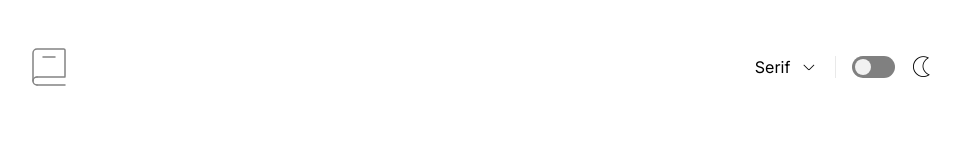
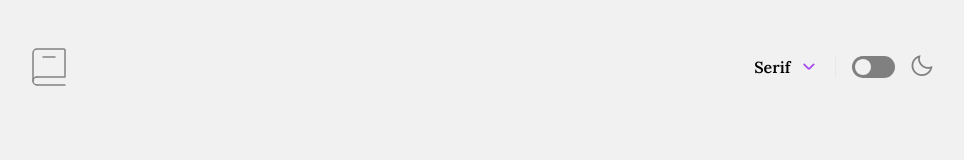
Before and after one commit to edumoreiira/Dictionary, an Angular app: page / in a window 1280 px wide. Shown: the top 160 px of the page, without its empty margins (158-1122 px from the left). Built offline with nearby package versions, Linux system fonts and the light colour scheme.

Commit message:
create switch theme/font function

```diff
--- a/src/app/app.component.html
+++ b/src/app/app.component.html
@@ -1,3 +1,3 @@
-<div class="light-theme sans-serif">
-  <app-navbar/>
+<div [ngClass]="{'light-theme': !darkTheme, 'dark-theme' : darkTheme}" class="{{selectedFont}} content">
+  <app-navbar (themeChanged)="onThemeChange($event)" (fontChanged)="onFontChange($event)" />
 </div>
--- a/src/app/app.component.scss
+++ b/src/app/app.component.scss
@@ -0,0 +1,10 @@
+*{
+    transition: background-color 150ms ease-in-out, color 150ms ease-in-out;
+}
+
+.content{
+    color: var(--text-color);
+    background-color: var(--bg-color);
+    height: 100vh;
+    overflow: hidden;
+}
--- a/src/app/app.component.ts
+++ b/src/app/app.component.ts
@@ -1,14 +1,26 @@
 import { Component } from '@angular/core';
 import { RouterOutlet } from '@angular/router';
 import { NavbarComponent } from './components/navbar/navbar.component';
+import { CommonModule } from '@angular/common';
 
 @Component({
   selector: 'app-root',
   standalone: true,
-  imports: [RouterOutlet, NavbarComponent],
+  imports: [RouterOutlet, NavbarComponent, CommonModule],
   templateUrl: './app.component.html',
   styleUrl: './app.component.scss'
 })
 export class AppComponent {
   title = 'Dictionary';
+
+  selectedFont: string = 'Serif';
+  darkTheme: boolean = false;
+
+  onFontChange(font: string){
+    this.selectedFont = font;
+  }
+
+  onThemeChange(theme: boolean){
+    this.darkTheme = theme;
+  }
 }
--- a/src/app/components/navbar/navbar.component.html
+++ b/src/app/components/navbar/navbar.component.html
@@ -3,21 +3,21 @@
 
     <div class="config">
         <div class="change-font" (click)="toggleFont($event)">
-            <span class="current-font">Serif</span>
-            <i class="fi fi-ts-angle-small-down arrow-down"></i>
+            <span class="current-font" [@fadeInOut]="fadeInOutState">{{selectedFont}}</span>
+            <i class="fi fi-ss-angle-small-down arrow-down"></i>
             <div *ngIf="isFontOpen" @slideUpDown class="font-list fl">
-                <span class="serif-font fl">Serif</span>
-                <span class="sans-seriffont fl">Sans Serif</span>
-                <span class="mono-font fl">Mono</span>
+                <span [ngClass]="{'selected' : selectedFont === 'Serif'}" (click)="changeFont('Serif')" class="serif-font fl">Serif</span>
+                <span [ngClass]="{'selected' : selectedFont === 'Sans-Serif'}" (click)="changeFont('Sans-Serif')"  class="sans-serif-font fl">Sans Serif</span>
+                <span [ngClass]="{'selected' : selectedFont === 'Mono'}" (click)="changeFont('Mono')" class="mono-font fl">Mono</span>
             </div>
         </div>
         <div class="v-separator"></div>
         <div class="switch-theme">
             <label class="switch">
-                <input type="checkbox">
+                <input type="checkbox" (change)="toggleTheme()">
                 <span class="slider"></span>
             </label>
-            <i class="fi fi-ts-moon moon-icon"></i>
+            <i class="fi fi-rs-moon moon-icon"></i>
         </div>
     </div>
 </nav>
--- a/src/app/components/navbar/navbar.component.scss
+++ b/src/app/components/navbar/navbar.component.scss
@@ -17,10 +17,16 @@ nav{
             cursor: pointer;
             display: flex;
             gap: .5em;
+            .arrow-down{
+                color: var(--purple);
+            }
+            .current-font{
+                font-weight: 600;
+            }
             .font-list{
                 cursor: auto;
                 border-radius: .7em;
-                width: min(100vh, 100px);
+                width: min(100vh, 150px);
                 // background-color: wheat;
                 box-shadow: rgba(0, 0, 0, 0.068) 0px 0px 20px;
                 margin-top: 1em;
@@ -37,6 +43,9 @@ nav{
                         color: var(--purple);
                     }
                 }
+                span.selected{
+                    color: var(--purple);
+                }
             }
         }
         .v-separator{
@@ -49,6 +58,10 @@ nav{
             display: flex;
             align-items: center;
             gap: 1em;
+            .moon-icon{
+                color: var(--moon);
+                transform: rotate(-45deg);
+            }
             .switch{
                 input{
                     visibility: hidden;
--- a/src/app/components/navbar/navbar.component.ts
+++ b/src/app/components/navbar/navbar.component.ts
@@ -1,6 +1,6 @@
 import { animate, state, style, transition, trigger } from '@angular/animations';
 import { CommonModule } from '@angular/common';
-import { Component, HostListener } from '@angular/core';
+import { Component, EventEmitter, HostListener, Output } from '@angular/core';
 
 const slideUpDown = trigger('slideUpDown', [
   state('void', style({
@@ -18,16 +18,37 @@ const slideUpDown = trigger('slideUpDown', [
     animate('.3s ease-in-out')
   ]),
 ]);
+
+const fadeInOut = trigger('fadeInOut', [
+  state('in', style({ opacity: 1 })),
+  state('out', style({ opacity: 0, transform: 'translateY(50%)' })),
+  transition('out => in', [
+    animate('.2s ease-in-out')
+  ]),
+  transition('in => out', [
+    animate('.2s ease-in-out')
+  ])
+
+]);
+
 @Component({
   selector: 'app-navbar',
   standalone: true,
   imports: [CommonModule],
   templateUrl: './navbar.component.html',
   styleUrl: './navbar.component.scss',
-  animations: [slideUpDown]
+  animations: [slideUpDown, fadeInOut]
 })
 export class NavbarComponent {
 
+  @Output() fontChanged = new EventEmitter<string>();
+  @Output() themeChanged = new EventEmitter<boolean>();
+  selectedFont: string = 'Serif';
+  isFontOpen: boolean = false;
+  fadeInOutState: string = 'in';
+  darkTheme: boolean = false;
+
+  //Verifica se o click foi fora da div change-font
   @HostListener('document:click', ['$event'])
   clickOut(event: MouseEvent){
     const fontElement = document.querySelector('.change-font');
@@ -35,9 +56,7 @@ export class NavbarComponent {
     if(!fontElement?.contains(event.target as Node)){
       this.isFontOpen = false;
     }
-
   }
-  isFontOpen = false;
 
   toggleFont(event: MouseEvent){
     const target = event.target as HTMLElement;
@@ -47,4 +66,22 @@ export class NavbarComponent {
 
     this.isFontOpen = !this.isFontOpen;
   }
+
+  changeFont(font: string){
+    this.isFontOpen = false;
+
+    if(font === this.selectedFont) return
+    // animacao ao trocar de nome
+    this.fadeInOutState = 'out';
+    setTimeout(() => {
+      this.fadeInOutState = 'in';
+      this.selectedFont = font;
+      this.fontChanged.emit(this.selectedFont);
+    },200);
+  }
+
+  toggleTheme(){
+    this.darkTheme = !this.darkTheme
+    this.themeChanged.emit(this.darkTheme);
+  }
 }
--- a/src/index.html
+++ b/src/index.html
@@ -8,8 +8,8 @@
   <link rel="icon" type="image/x-icon" href="favicon.ico">
   <link rel="preconnect" href="https://fonts.googleapis.com">
   <link rel="preconnect" href="https://fonts.gstatic.com" crossorigin>
-  <link rel='stylesheet' href='https://cdn-uicons.flaticon.com/2.3.0/uicons-thin-straight/css/uicons-thin-straight.css'>
-  <link rel='stylesheet' href='https://cdn-uicons.flaticon.com/2.3.0/uicons-thin-straight/css/uicons-thin-straight.css'>
+  <link rel='stylesheet' href='https://cdn-uicons.flaticon.com/2.3.0/uicons-regular-straight/css/uicons-regular-straight.css'>
+  <link rel='stylesheet' href='https://cdn-uicons.flaticon.com/2.3.0/uicons-solid-straight/css/uicons-solid-straight.css'>
   <link href="https://fonts.googleapis.com/css2?family=Inconsolata:wght@200..900&family=Inter:wght@100..900&family=Lora:ital,wght@0,400..700;1,400..700&family=Vollkorn:ital,wght@0,400..900;1,400..900&display=swap" rel="stylesheet">
 </head>
 <body>
--- a/src/styles.scss
+++ b/src/styles.scss
@@ -1,18 +1,24 @@
+*{
+    padding: 0;
+    margin: 0;
+    box-sizing: border-box;
+}
+
 .container{
     max-width: calc(900px);
     width: calc(100% - 100px);
     margin: 0 auto;
 }
 
-.sans-serif{
+.Sans-Serif{
     font-family: "Inter", sans-serif;
     }
 
-.serif{
+.Serif{
     font-family: "Lora", serif;
     }
 
-.mono{
+.Mono{
     font-family: "Inconsolata", monospace;
     }
 
@@ -22,6 +28,7 @@
     --highlight-text-color: #757575;
     --line-color: #3a3a3a;
     --purple: #a445ed;
+    --moon: #a445ed;
     }
 
 .light-theme{
@@ -30,8 +37,5 @@
     --highlight-text-color: #757575;
     --line-color: #e9e9e9;
     --purple: #a445ed;
+    --moon: gray;
     }
-
-    span, p, button, h1, h2, h3, h4{
-        transition: color 150ms ease-in-out, background-color 150ms ease-in-out;
-    }
```
